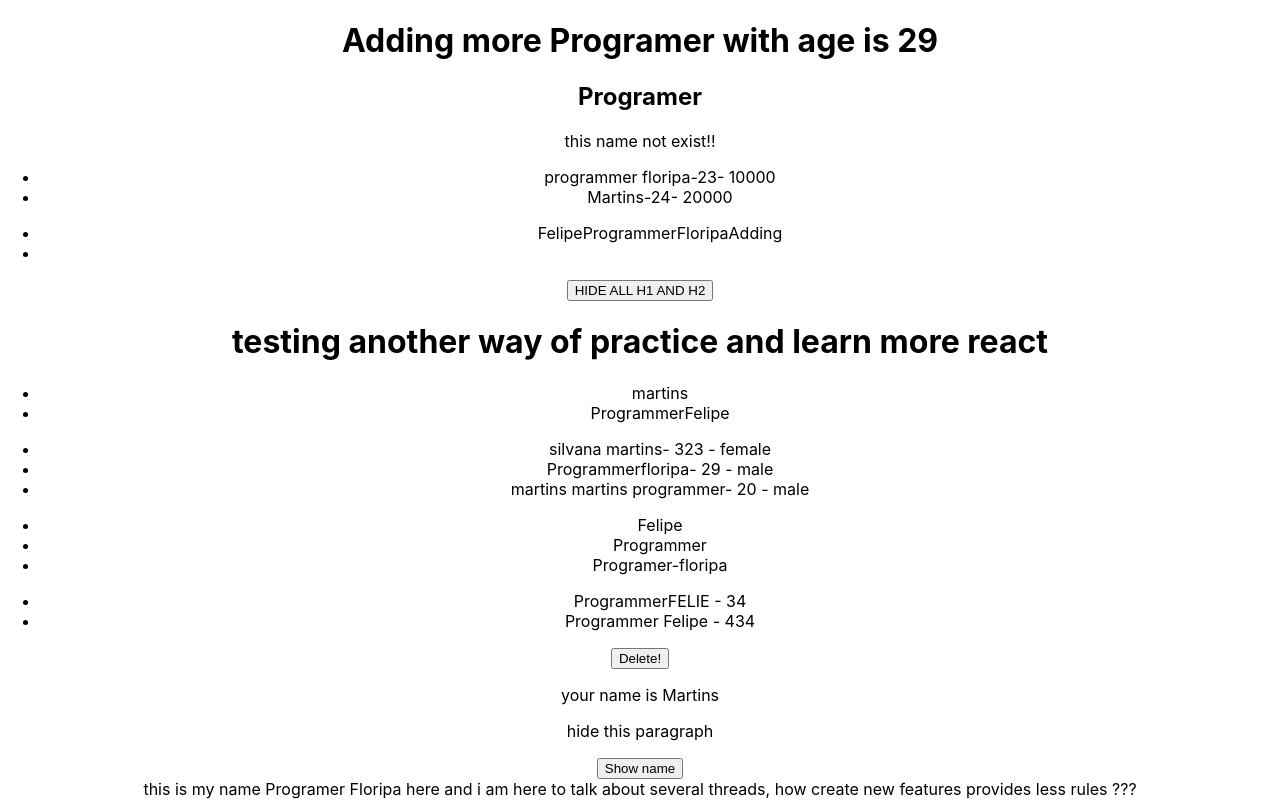
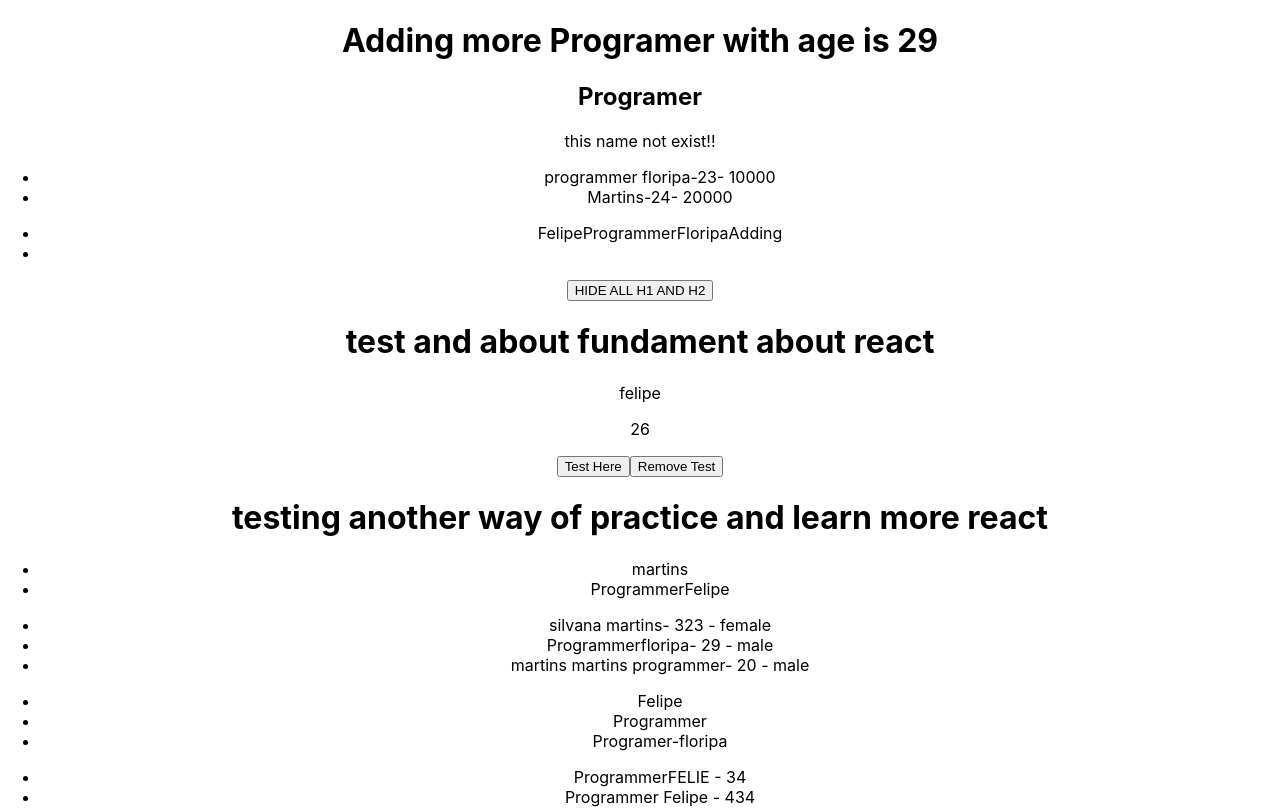
Before and after one commit to felipe-programador-18/remember-little-bit-react, a React (Create React App) app in the folder practice-react/: page / in a window 1280 px wide. Shown: the top 809 px of the page. Built offline with nearby package versions, Linux system fonts and the light colour scheme.

Commit message:
adding more date

```diff
--- a/practice-react/src/App.js
+++ b/practice-react/src/App.js
@@ -5,6 +5,7 @@ import './App.css';
 import CreateChildren from './CreateChildren';
 import PracticeLitteMore from './Des.props';
 import CreateObject from './Keys';
+import PracticeMoreAbout from './managecode/pracitce';
 import CreateAllprops from './Props';
 import CreateAnotherPrac from './reminber';
 import CreateProps from './testcreate';
@@ -50,6 +51,8 @@ function App() {
   return (
     <div className="App">
       <AddingMoreProps name='Programer' age={29} />
+
+      <PracticeMoreAbout />
       <h1>testing another way of practice and learn more react</h1>
         <AddingFunction />
         <CreateObject/>
--- /dev/null
+++ b/practice-react/src/managecode/pracitce.js
@@ -0,0 +1,31 @@
+import React,{useState} from 'react'
+
+
+const PracticeMoreAbout = () => {
+
+   const [date,setDate ] = useState([{id:1, name:'felipe', age:26 }])
+
+   console.log("what have here?", date )
+
+   const RemoveDate = () => {
+
+     const getsolve = Math.floor(Math.random()*4)
+    setDate( ( prevValue) => {
+        return  prevValue.filter((test) => getsolve !== test.id)
+    })
+   }
+
+  return(<div>
+
+   <h1>test and about fundament about react </h1>
+   {date && date.map((result) => ( <>  <p key={result.id} >{result.name} </p>
+   <p>{result.age} </p>
+   </>
+   ) )}
+   <button onClick={() => setDate() } >Test Here</button>
+   <button onClick={RemoveDate} >Remove Test</button>
+
+   </div>)
+}
+
+export default PracticeMoreAbout
```
